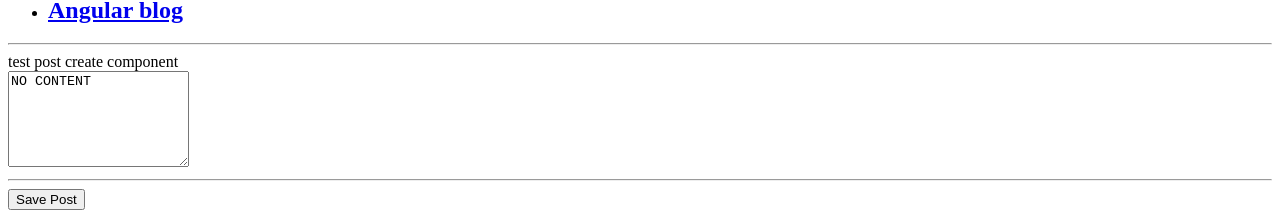
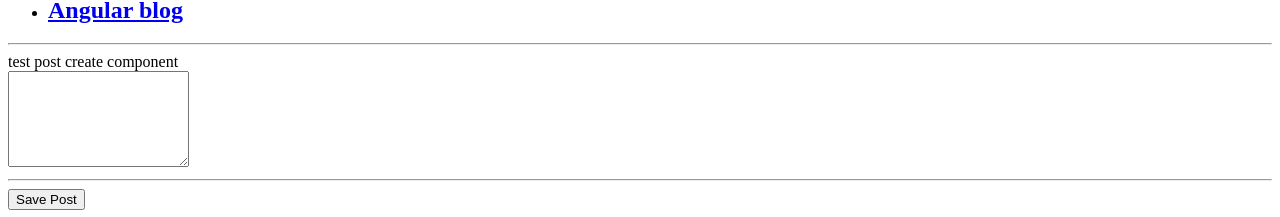
Before and after one commit to hsHemant/mean-application, an Angular app: page / in a window 1280 px wide. Shown: the part 548-765 px from the top of the page. Built offline with nearby package versions, Linux system fonts and the light colour scheme.

Commit message:
Getting User Input

```diff
--- a/package.json
+++ b/package.json
@@ -1,6 +1,6 @@
 {
   "name": "mean-application",
-  "version": "0.0.0",
+  "version": "8.0.2",
   "scripts": {
     "ng": "ng",
     "start": "ng serve",
@@ -16,6 +16,7 @@
     "@angular/compiler": "~8.0.0",
     "@angular/core": "~8.0.0",
     "@angular/forms": "~8.0.0",
+    "@angular/http": "^7.2.15",
     "@angular/platform-browser": "~8.0.0",
     "@angular/platform-browser-dynamic": "~8.0.0",
     "@angular/router": "~8.0.0",
--- a/src/app/app.module.ts
+++ b/src/app/app.module.ts
@@ -1,5 +1,7 @@
 import { BrowserModule } from '@angular/platform-browser';
 import { NgModule } from '@angular/core';
+import { FormsModule } from '@angular/forms';
+// import { FormsModule } from '@angular/forms';
 
 import { AppComponent } from './app.component';
 import {PostCreateComponent} from './posts/post-create/post-create.component';
@@ -11,7 +13,8 @@ import {PostCreateComponent} from './posts/post-create/post-create.component';
     PostCreateComponent
   ],
   imports: [
-    BrowserModule
+    BrowserModule,
+    FormsModule
   ],
   providers: [],
   bootstrap: [AppComponent]
--- a/src/app/posts/post-create/post-create.component.html
+++ b/src/app/posts/post-create/post-create.component.html
@@ -1,5 +1,7 @@
 <div>test post create component</div>
-<textarea  rows="6" [value]="newPost"></textarea>
+<textarea rows="6" [(ngModel)]="enteredValue"></textarea>
+
+<!-- <textarea  rows="6" [value]="newPost" #postInput></textarea> -->
 <!-- <textarea  rows="6" [value]="aa"></textarea> -->
 <!-- <textarea  rows="6" [value]="newPost"></textarea> -->
 <!-- value="text" -->
--- a/src/app/posts/post-create/post-create.component.ts
+++ b/src/app/posts/post-create/post-create.component.ts
@@ -8,10 +8,14 @@ import { Component } from '@angular/core';
 
 //class
 export class PostCreateComponent {
+    enteredValue = '';
     newPost = 'NO CONTENT';
     // aa='test'
-    onAddPost(){
-        this.newPost = 'The user\'s post';
+    // onAddPost(postInput: HTMLTextAreaElement){
+        onAddPost() {
+        // console.log(postInput);
+        // console.dir(postInput);
+         this.newPost = this.enteredValue;
 
     }
 }
```
Also changed, not shown: 1 other file (tests, documents, lock files or other folders).
